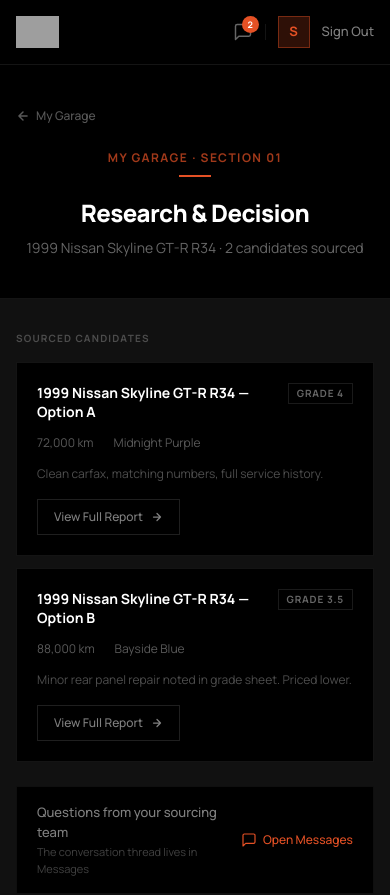
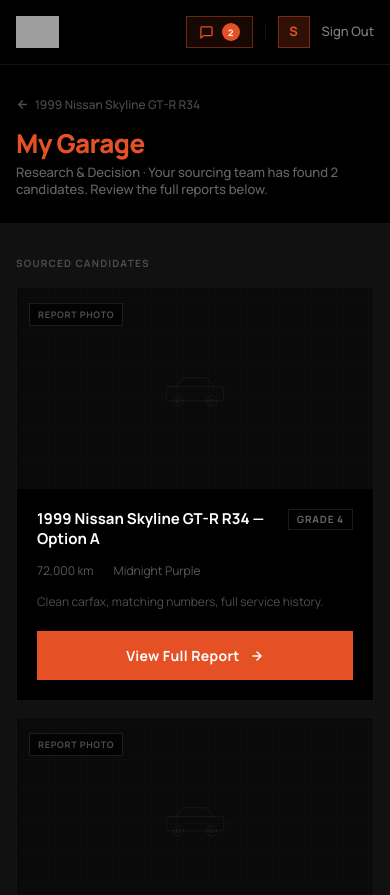
Before and after one commit to aduguay401-commits/jdm-rush-docket, a Next.js app: page /account/research in a window 390 px wide. Shown: the top 895 px of the page. Built offline with nearby package versions, Linux system fonts and the light colour scheme; grey boxes are pictures that could not be loaded.

Commit message:
design: My Garage v4 — persistent orange header, elevated Messages, research card photos, remove commit CTA

```diff
--- a/app/account/_components/header.tsx
+++ b/app/account/_components/header.tsx
@@ -8,12 +8,12 @@
 function MessageIcon() {
   return (
     <svg
-      width="20"
-      height="20"
+      width="15"
+      height="15"
       viewBox="0 0 24 24"
       fill="none"
       stroke="currentColor"
-      strokeWidth="1.75"
+      strokeWidth="2"
       strokeLinecap="round"
       strokeLinejoin="round"
     >
@@ -37,15 +37,23 @@
           </a>
 
           <div className="flex items-center gap-3 sm:gap-4">
-            {/* Messages bubble */}
+            {/* Messages — bold and obvious, customer lifeline to the team */}
             <Link
               href="/account/messages"
-              className="relative text-white/40 hover:text-white/80 transition-colors"
+              className="flex items-center gap-2 bg-[#E55125]/10 border border-[#E55125]/40 hover:bg-[#E55125]/16 hover:border-[#E55125]/70 px-3 py-1.5 transition-all duration-150"
               aria-label={`Messages — ${UNREAD_COUNT} unread`}
             >
-              <MessageIcon />
+              <span className="text-[#E55125]">
+                <MessageIcon />
+              </span>
+              <span
+                className="hidden sm:block text-[#E55125] text-[12px] font-bold"
+                style={{ letterSpacing: "0.02em" }}
+              >
+                Messages
+              </span>
               {UNREAD_COUNT > 0 && (
-                <span className="absolute -top-1.5 -right-1.5 w-[17px] h-[17px] bg-[#E55125] flex items-center justify-center text-[9px] font-bold text-white leading-none rounded-full">
+                <span className="bg-[#E55125] text-white text-[9px] font-bold leading-none w-[18px] h-[18px] flex items-center justify-center rounded-full shrink-0">
                   {UNREAD_COUNT}
                 </span>
               )}
--- /dev/null
+++ b/app/account/_components/page-header.tsx
@@ -0,0 +1,47 @@
+"use client";
+
+import Link from "next/link";
+
+type PageHeaderProps = {
+  micro: string;
+  backHref?: string;
+  backLabel?: string;
+};
+
+export function PageHeader({ micro, backHref, backLabel }: PageHeaderProps) {
+  return (
+    <div className="bg-black border-b border-white/[0.08] px-4 sm:px-6 lg:px-8 pt-7 pb-6 sm:pt-9 sm:pb-8">
+      <div className="max-w-[1200px] mx-auto">
+        {backHref && (
+          <Link
+            href={backHref}
+            className="inline-flex items-center gap-1.5 text-white/30 hover:text-white/70 text-[12px] font-medium transition-colors mb-4"
+          >
+            <svg
+              width="13"
+              height="13"
+              viewBox="0 0 24 24"
+              fill="none"
+              stroke="currentColor"
+              strokeWidth="2.5"
+              strokeLinecap="round"
+              strokeLinejoin="round"
+            >
+              <path d="M19 12H5M12 19l-7-7 7-7" />
+            </svg>
+            {backLabel ?? "My Garage"}
+          </Link>
+        )}
+        <h1
+          className="text-[#E55125] font-extrabold tracking-tight leading-none"
+          style={{ fontSize: "clamp(26px, 5vw, 36px)" }}
+        >
+          My Garage
+        </h1>
+        <p className="text-white/40 text-[13px] sm:text-[14px] font-medium mt-2 leading-snug">
+          {micro}
+        </p>
+      </div>
+    </div>
+  );
+}
--- a/app/account/car/page.tsx
+++ b/app/account/car/page.tsx
@@ -2,6 +2,7 @@
 
 import Link from "next/link";
 import { AccountHeader } from "@/app/account/_components/header";
+import { PageHeader } from "@/app/account/_components/page-header";
 
 // ── Icons ──────────────────────────────────────────────────────────────────────
 
@@ -143,40 +144,13 @@
     <div className="min-h-screen bg-[#111111]">
       <AccountHeader />
 
+      <PageHeader
+        micro="1999 Nissan Skyline GT-R R34 · Your import is at the Research stage. Review your candidate reports."
+        backHref="/account"
+        backLabel="My Garage"
+      />
+
       <main id="main-content">
-        {/* Title bar */}
-        <section className="bg-black border-b border-white/[0.08] py-8 sm:py-10 px-4 sm:px-6 lg:px-8">
-          <div className="max-w-[1200px] mx-auto">
-            <Link
-              href="/account"
-              className="inline-flex items-center gap-1.5 text-white/30 hover:text-white text-[12px] font-medium transition-colors mb-5"
-            >
-              <svg
-                width="14"
-                height="14"
-                viewBox="0 0 24 24"
-                fill="none"
-                stroke="currentColor"
-                strokeWidth="2.5"
-                strokeLinecap="round"
-                strokeLinejoin="round"
-              >
-                <path d="M19 12H5M12 19l-7-7 7-7" />
-              </svg>
-              My Garage
-            </Link>
-            <p
-              className="text-[#E55125]/60 text-[11px] font-bold uppercase mb-2"
-              style={{ letterSpacing: "0.14em" }}
-            >
-              My Garage
-            </p>
-            <h1 className="text-white text-2xl sm:text-3xl font-extrabold tracking-tight">
-              1999 Nissan Skyline GT-R R34
-            </h1>
-          </div>
-        </section>
-
         {/* Section cards */}
         <div className="max-w-[800px] mx-auto px-4 sm:px-6 lg:px-8 py-8 sm:py-10 flex flex-col gap-3">
           <UnlockedCard
--- a/app/account/documents/page.tsx
+++ b/app/account/documents/page.tsx
@@ -2,10 +2,9 @@
 
 import Link from "next/link";
 import { AccountHeader } from "@/app/account/_components/header";
+import { PageHeader } from "@/app/account/_components/page-header";
 
 // ── Mock vault data ───────────────────────────────────────────────────────────
-// Concept state: car reserved, purchase agreement signed, deposit paid,
-// vehicle en route — Bill of Lading + certs will arrive later.
 
 type DocStatus = "paid" | "signed" | "pending_payment" | "pending_signature" | "pending";
 
@@ -79,7 +78,6 @@
 
   return (
     <div className="flex items-center gap-3 py-3.5 border-b border-white/[0.05] last:border-0">
-      {/* File icon */}
       <div className="shrink-0 w-8 h-8 bg-white/[0.04] border border-white/[0.06] flex items-center justify-center">
         <svg width="14" height="14" viewBox="0 0 24 24" fill="none" stroke="currentColor" strokeWidth="1.5" strokeLinecap="round" strokeLinejoin="round" className="text-white/30">
           <path d="M14 2H6a2 2 0 0 0-2 2v16a2 2 0 0 0 2 2h12a2 2 0 0 0 2-2V8z" />
@@ -87,7 +85,6 @@
         </svg>
       </div>
 
-      {/* Name + date */}
       <div className="flex-1 min-w-0">
         <p className={`text-[13px] font-medium leading-snug truncate ${canDownload ? "text-white" : "text-white/40"}`}>
           {doc.name}
@@ -97,10 +94,8 @@
         )}
       </div>
 
-      {/* Status */}
       <StatusChip status={doc.status} />
 
-      {/* Download */}
       <button
         type="button"
         disabled={!canDownload}
@@ -131,7 +126,6 @@
 
   return (
     <section className="bg-black border border-white/[0.08]">
-      {/* Category header */}
       <div className="px-5 py-4 border-b border-white/[0.06] flex items-start justify-between gap-3">
         <div>
           <h2 className="text-white text-[14px] font-bold tracking-tight mb-0.5">
@@ -144,26 +138,12 @@
         </span>
       </div>
 
-      {/* Doc rows */}
       <div className="px-5">
         {category.docs.map((doc, i) => (
           <DocRow key={i} doc={doc} />
         ))}
       </div>
     </section>
-  );
-}
-
-// ── SectionEyebrow ────────────────────────────────────────────────────────────
-
-function SectionEyebrow({ label }: { label: string }) {
-  return (
-    <div className="flex flex-col items-center mb-5">
-      <p className="text-[#E55125]/70 text-[12px] font-bold uppercase mb-2" style={{ letterSpacing: "0.12em" }}>
-        {label}
-      </p>
-      <div className="w-8 h-[2px] bg-[#E55125]" />
-    </div>
   );
 }
 
@@ -174,31 +154,13 @@
     <div className="min-h-screen bg-[#111111]">
       <AccountHeader />
 
+      <PageHeader
+        micro="Purchase & Documents · Your agreements, invoices, and import files are in your vault below."
+        backHref="/account/car"
+        backLabel="1999 Nissan Skyline GT-R R34"
+      />
+
       <main id="main-content">
-        {/* Page title */}
-        <section className="bg-black border-b border-white/[0.08] py-10 sm:py-12 px-4 sm:px-6 lg:px-8">
-          <div className="max-w-[1200px] mx-auto">
-            <Link
-              href="/account"
-              className="inline-flex items-center gap-1.5 text-white/35 hover:text-white text-[12px] font-medium transition-colors mb-6"
-            >
-              <svg width="14" height="14" viewBox="0 0 24 24" fill="none" stroke="currentColor" strokeWidth="2.5" strokeLinecap="round" strokeLinejoin="round">
-                <path d="M19 12H5M12 19l-7-7 7-7" />
-              </svg>
-              My Garage
-            </Link>
-            <SectionEyebrow label="My Garage · Section 02" />
-            <h1 className="text-center text-white text-2xl sm:text-3xl lg:text-4xl font-extrabold tracking-tight mb-2">
-              Purchase &amp; Documents
-            </h1>
-            <p className="text-center text-white/40 text-[14px] max-w-sm mx-auto leading-relaxed">
-              Your agreements, invoices, and import documents — all in one place.
-              Everything here is persistent and downloadable any time.
-            </p>
-          </div>
-        </section>
-
-        {/* Vault */}
         <div className="max-w-[1200px] mx-auto px-4 sm:px-6 lg:px-8 py-8 sm:py-10">
           <p className="text-white/25 text-[10px] font-bold uppercase mb-5" style={{ letterSpacing: "0.12em" }}>
             1999 Nissan Skyline GT-R R34
@@ -223,7 +185,6 @@
             ))}
           </div>
 
-          {/* Persistent access note */}
           <p className="mt-6 text-white/20 text-[11px] text-center leading-relaxed">
             All documents in your vault are permanently accessible — grab your export certificate any time, even years from now.
           </p>
--- a/app/account/journey/page.tsx
+++ b/app/account/journey/page.tsx
@@ -2,8 +2,9 @@
 
 import Link from "next/link";
 import { AccountHeader } from "@/app/account/_components/header";
+import { PageHeader } from "@/app/account/_components/page-header";
 
-// ── Journey stages (shipping phase only — Section 3 unlocks post-purchase) ────
+// ── Journey stages ────────────────────────────────────────────────────────────
 
 const JOURNEY_STEPS = [
   { id: 1, label: "Purchased",                short: "Purchased" },
@@ -13,7 +14,6 @@
   { id: 5, label: "Delivered",                short: "Delivered" },
 ] as const;
 
-// Mock: R34 at step 2 (at port — the longest wait)
 const CURRENT_STEP = 2;
 const MOCK_VEHICLE = "1999 Nissan Skyline GT-R R34";
 const LAST_UPDATE = "June 20, 2026";
@@ -138,7 +138,6 @@
 }
 
 // ── Timeline detail ────────────────────────────────────────────────────────────
-// Shows each stage in a vertical timeline below the stepper for context.
 
 function StageTimeline() {
   return (
@@ -154,7 +153,6 @@
 
           return (
             <div key={step.id} className="flex gap-4">
-              {/* Left: dot + vertical line */}
               <div className="flex flex-col items-center shrink-0 w-5">
                 <div className={[
                   "rounded-full shrink-0",
@@ -167,7 +165,6 @@
                 )}
               </div>
 
-              {/* Right: content */}
               <div className={`pb-5 ${isLast ? "" : ""}`}>
                 <p className={`text-[13px] font-semibold leading-snug ${isCurrent ? "text-white" : isCompleted ? "text-[#E55125]/60" : "text-white/25"}`}>
                   {step.label}
@@ -189,19 +186,6 @@
   );
 }
 
-// ── SectionEyebrow ─────────────────────────────────────────────────────────────
-
-function SectionEyebrow({ label }: { label: string }) {
-  return (
-    <div className="flex flex-col items-center mb-5">
-      <p className="text-[#E55125]/70 text-[12px] font-bold uppercase mb-2" style={{ letterSpacing: "0.12em" }}>
-        {label}
-      </p>
-      <div className="w-8 h-[2px] bg-[#E55125]" />
-    </div>
-  );
-}
-
 // ── Page ───────────────────────────────────────────────────────────────────────
 
 export default function JourneyPage() {
@@ -211,30 +195,13 @@
     <div className="min-h-screen bg-[#111111]">
       <AccountHeader />
 
+      <PageHeader
+        micro="Your JDM Journey · Your R34 is at port in Japan. Track each stage from Japan to your driveway."
+        backHref="/account/car"
+        backLabel="1999 Nissan Skyline GT-R R34"
+      />
+
       <main id="main-content">
-        {/* Page title */}
-        <section className="bg-black border-b border-white/[0.08] py-10 sm:py-12 px-4 sm:px-6 lg:px-8">
-          <div className="max-w-[1200px] mx-auto">
-            <Link
-              href="/account"
-              className="inline-flex items-center gap-1.5 text-white/35 hover:text-white text-[12px] font-medium transition-colors mb-6"
-            >
-              <svg width="14" height="14" viewBox="0 0 24 24" fill="none" stroke="currentColor" strokeWidth="2.5" strokeLinecap="round" strokeLinejoin="round">
-                <path d="M19 12H5M12 19l-7-7 7-7" />
-              </svg>
-              My Garage
-            </Link>
-            <SectionEyebrow label="My Garage · Section 03" />
-            <h1 className="text-center text-white text-2xl sm:text-3xl lg:text-4xl font-extrabold tracking-tight mb-2">
-              Your JDM Journey
-            </h1>
-            <p className="text-center text-white/40 text-[14px] max-w-xs mx-auto leading-relaxed">
-              {MOCK_VEHICLE} · Step {CURRENT_STEP} of {JOURNEY_STEPS.length}
-            </p>
-          </div>
-        </section>
-
-        {/* Main content */}
         <div className="max-w-[720px] mx-auto px-4 sm:px-6 py-8 sm:py-10">
 
           {/* Stepper card */}
--- a/app/account/page.tsx
+++ b/app/account/page.tsx
@@ -2,6 +2,7 @@
 
 import Link from "next/link";
 import { AccountHeader } from "@/app/account/_components/header";
+import { PageHeader } from "@/app/account/_components/page-header";
 
 // ── Car photo placeholder ─────────────────────────────────────────────────────
 
@@ -126,22 +127,10 @@
     <div className="min-h-screen bg-[#111111]">
       <AccountHeader />
 
+      <PageHeader micro="Welcome back, Sarah — your active imports are below. Tap any car to see where things stand." />
+
       <main id="main-content">
-        <div className="max-w-[1200px] mx-auto px-4 sm:px-6 lg:px-8 py-10 sm:py-14">
-          {/* Page heading */}
-          <div className="mb-8 sm:mb-10">
-            <p
-              className="text-[#E55125]/70 text-[11px] font-bold uppercase mb-2"
-              style={{ letterSpacing: "0.14em" }}
-            >
-              My Garage
-            </p>
-            <div className="w-8 h-[2px] bg-[#E55125] mb-5" />
-            <h1 className="text-white text-2xl sm:text-3xl font-extrabold tracking-tight">
-              Your imports
-            </h1>
-          </div>
-
+        <div className="max-w-[1200px] mx-auto px-4 sm:px-6 lg:px-8 py-8 sm:py-10">
           {/* Car cards */}
           <div className="grid grid-cols-1 sm:grid-cols-2 gap-4 max-w-[900px]">
             <CarCard
--- a/app/account/research/page.tsx
+++ b/app/account/research/page.tsx
@@ -2,6 +2,7 @@
 
 import Link from "next/link";
 import { AccountHeader } from "@/app/account/_components/header";
+import { PageHeader } from "@/app/account/_components/page-header";
 
 // ── Mock data ─────────────────────────────────────────────────────────────────
 
@@ -24,19 +25,66 @@
   },
 ];
 
-// ── SectionEyebrow ─────────────────────────────────────────────────────────────
+// ── Candidate photo placeholder ────────────────────────────────────────────────
 
-function SectionEyebrow({ label }: { label: string }) {
+function CandidatePhoto() {
   return (
-    <div className="flex flex-col items-center mb-5">
-      <p
-        className="text-[#E55125]/70 text-[12px] font-bold uppercase mb-2"
-        style={{ letterSpacing: "0.12em" }}
+    <div
+      className="relative w-full overflow-hidden flex items-center justify-center bg-[#0a0a0a]"
+      style={{ aspectRatio: "16/9" }}
     >
-        {label}
-      </p>
-      <div className="w-8 h-[2px] bg-[#E55125]" />
+      <div
+        className="absolute inset-0 opacity-[0.025]"
+        style={{
+          backgroundImage:
+            "repeating-linear-gradient(0deg, transparent, transparent 31px, rgba(255,255,255,1) 32px), repeating-linear-gradient(90deg, transparent, transparent 31px, rgba(255,255,255,1) 32px)",
+        }}
+      />
+      {/* Report badge overlay */}
+      <div className="absolute top-3 left-3">
+        <span
+          className="bg-black/70 border border-white/[0.10] text-white/30 text-[9px] font-bold uppercase px-2 py-1"
+          style={{ letterSpacing: "0.08em" }}
+        >
+          Report Photo
+        </span>
       </div>
+      <svg
+        width="64"
+        height="40"
+        viewBox="0 0 100 60"
+        fill="none"
+        stroke="currentColor"
+        strokeWidth="1.5"
+        className="text-white/[0.06]"
+      >
+        <rect x="5" y="28" width="90" height="22" rx="3" />
+        <path d="M20 28 L32 14 L68 14 L80 28" />
+        <circle cx="24" cy="50" r="8" />
+        <circle cx="76" cy="50" r="8" />
+        <circle cx="24" cy="50" r="3" />
+        <circle cx="76" cy="50" r="3" />
+      </svg>
+    </div>
+  );
+}
+
+// ── Arrow icon ─────────────────────────────────────────────────────────────────
+
+function ArrowRight() {
+  return (
+    <svg
+      width="14"
+      height="14"
+      viewBox="0 0 24 24"
+      fill="none"
+      stroke="currentColor"
+      strokeWidth="2.5"
+      strokeLinecap="round"
+      strokeLinejoin="round"
+    >
+      <path d="M5 12h14M12 5l7 7-7 7" />
+    </svg>
   );
 }
 
@@ -44,9 +92,14 @@
 
 function CandidateCard({ car }: { car: (typeof MOCK_CANDIDATES)[0] }) {
   return (
-    <div className="bg-black border border-white/[0.08] p-5">
+    <div className="bg-black border border-white/[0.08]">
+      {/* Photo */}
+      <CandidatePhoto />
+
+      {/* Info */}
+      <div className="p-5">
         <div className="flex items-start justify-between gap-3 mb-3">
-        <h3 className="text-white text-[14px] font-bold leading-snug">
+          <h3 className="text-white text-[15px] font-bold leading-snug">
             {car.vehicle}
           </h3>
           <span className="shrink-0 border border-white/[0.10] px-2 py-0.5 text-white/40 text-[10px] font-bold uppercase tracking-[0.08em]">
@@ -57,25 +110,17 @@
           <span className="text-white/35 text-[12px]">{car.mileage}</span>
           <span className="text-white/35 text-[12px]">{car.colour}</span>
         </div>
-      <p className="text-white/30 text-[12px] leading-relaxed mb-4">{car.notes}</p>
+        <p className="text-white/30 text-[12px] leading-relaxed mb-5">{car.notes}</p>
+
+        {/* Big chunky orange CTA */}
         <button
           type="button"
-        className="inline-flex items-center gap-2 border border-white/[0.12] text-white/50 hover:text-white hover:border-white/25 text-[12px] font-medium px-4 py-2 transition-colors"
+          className="w-full sm:w-auto inline-flex items-center justify-center gap-2.5 bg-[#E55125] hover:brightness-110 text-white text-[14px] font-bold tracking-wide px-7 py-3.5 transition-all duration-150"
         >
           View Full Report
-        <svg
-          width="12"
-          height="12"
-          viewBox="0 0 24 24"
-          fill="none"
-          stroke="currentColor"
-          strokeWidth="2.5"
-          strokeLinecap="round"
-          strokeLinejoin="round"
-        >
-          <path d="M5 12h14M12 5l7 7-7 7" />
-        </svg>
+          <ArrowRight />
         </button>
+      </div>
     </div>
   );
 }
@@ -87,38 +132,13 @@
     <div className="min-h-screen bg-[#111111]">
       <AccountHeader />
 
+      <PageHeader
+        micro="Research & Decision · Your sourcing team has found 2 candidates. Review the full reports below."
+        backHref="/account/car"
+        backLabel="1999 Nissan Skyline GT-R R34"
+      />
+
       <main id="main-content">
-        {/* Page title */}
-        <section className="bg-black border-b border-white/[0.08] py-10 sm:py-12 px-4 sm:px-6 lg:px-8">
-          <div className="max-w-[1200px] mx-auto">
-            <Link
-              href="/account/car"
-              className="inline-flex items-center gap-1.5 text-white/35 hover:text-white text-[12px] font-medium transition-colors mb-6"
-            >
-              <svg
-                width="14"
-                height="14"
-                viewBox="0 0 24 24"
-                fill="none"
-                stroke="currentColor"
-                strokeWidth="2.5"
-                strokeLinecap="round"
-                strokeLinejoin="round"
-              >
-                <path d="M19 12H5M12 19l-7-7 7-7" />
-              </svg>
-              My Garage
-            </Link>
-            <SectionEyebrow label="My Garage · Section 01" />
-            <h1 className="text-center text-white text-2xl sm:text-3xl lg:text-4xl font-extrabold tracking-tight mb-2">
-              Research &amp; Decision
-            </h1>
-            <p className="text-center text-white/40 text-[14px] max-w-sm mx-auto">
-              1999 Nissan Skyline GT-R R34 · 2 candidates sourced
-            </p>
-          </div>
-        </section>
-
         <div className="max-w-[800px] mx-auto px-4 sm:px-6 py-8 sm:py-10 flex flex-col gap-6">
           {/* Candidates */}
           <div>
@@ -127,14 +147,14 @@
             >
               Sourced Candidates
             </p>
-            <div className="flex flex-col gap-3">
+            <div className="flex flex-col gap-4">
               {MOCK_CANDIDATES.map((car) => (
                 <CandidateCard key={car.id} car={car} />
               ))}
             </div>
           </div>
 
-          {/* Messages pointer — Q&A is now in the global thread */}
+          {/* Messages pointer — Q&A is in the global thread */}
           <div className="bg-black border border-white/[0.06] px-5 py-4 flex items-center justify-between gap-4">
             <div className="min-w-0">
               <p className="text-white/50 text-[13px] font-medium">
@@ -163,34 +183,6 @@
               Open Messages
             </Link>
           </div>
-
-          {/* Decision CTA */}
-          <div className="bg-black border border-[#E55125]/25 px-5 sm:px-6 py-6">
-            <p
-              className="text-[#E55125] text-[11px] font-bold uppercase tracking-[0.1em] mb-2"
-            >
-              Ready to commit?
-            </p>
-            <p className="text-white/50 text-[13px] leading-relaxed mb-5">
-              Choose the car you want to import. Committing to a car unlocks{" "}
-              <strong className="text-white/70">Purchase &amp; Documents</strong> — you&apos;ll
-              sign the agreement and pay the deposit to hold it.
-            </p>
-            <div className="flex flex-col sm:flex-row gap-3">
-              <button
-                type="button"
-                className="flex-1 sm:flex-none inline-flex items-center justify-center gap-2 bg-[#E55125] text-white text-[13px] font-bold tracking-wide px-6 py-3 transition-all duration-200 hover:brightness-110"
-              >
-                Choose Option A
-              </button>
-              <button
-                type="button"
-                className="flex-1 sm:flex-none inline-flex items-center justify-center gap-2 border border-white/[0.12] text-white/50 hover:text-white hover:border-white/25 text-[13px] font-medium px-6 py-3 transition-colors"
-              >
-                Choose Option B
-              </button>
-            </div>
-          </div>
         </div>
       </main>
     </div>
```
Lines whose indentation alone changed are shown as unchanged.
